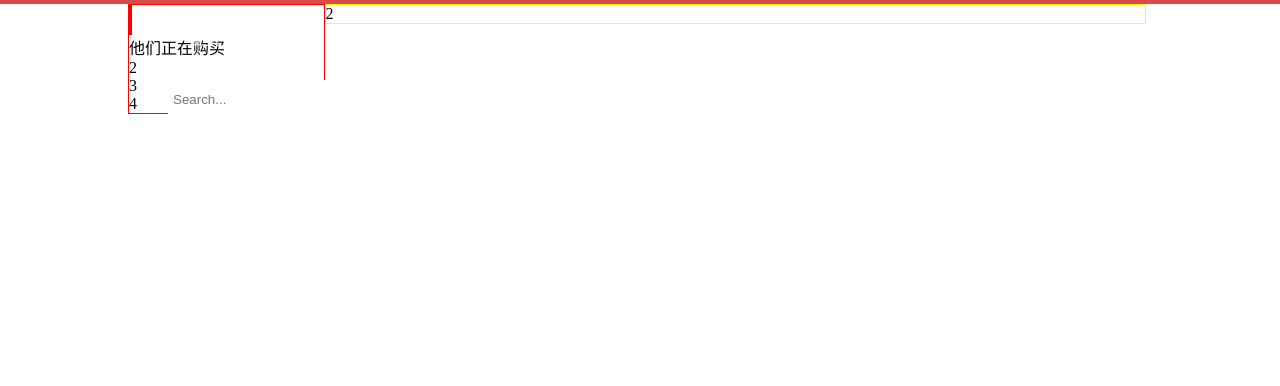
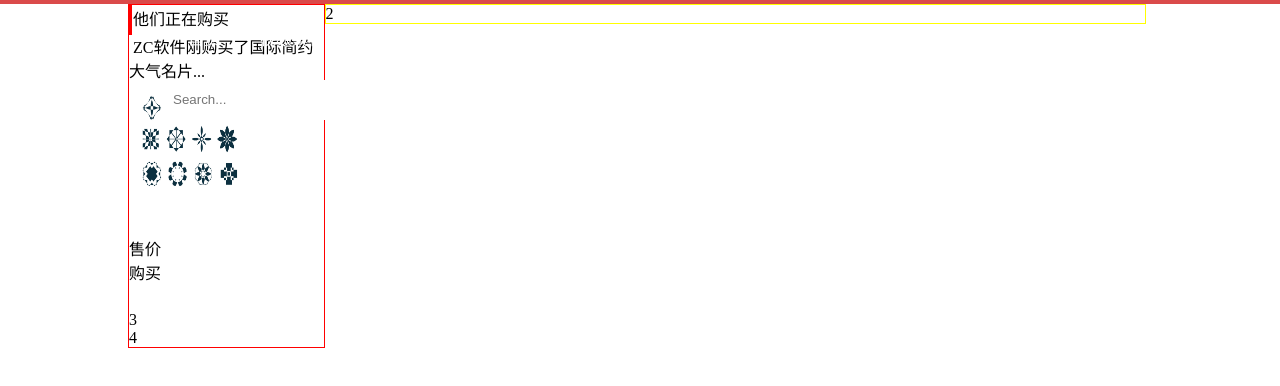
Before and after one commit to codemud/InterviewPro, a plain HTML site: page index.html in a window 1280 px wide. Shown: the part 56-442 px from the top of the page. Drawn offline with Linux system fonts and the light colour scheme.

Commit message:
完成左侧图片文字布局

```diff
--- a/index.html
+++ b/index.html
@@ -33,10 +33,24 @@
 		<div style="margin: 0 auto;height: 100%;width: 80%;padding-top:60px;">
 			<div style="width:19%;float:left;border:1px solid red;">
 				<div>
-					<p style="border-left:3px solid red;height:30px;width:1px;"></p>
-					<p style="color:#000;">他们正在购买</p>
+					<p style="border-left:3px solid red;height:30px;width:1px;float:left;"></p>
+					<p style="color:#000;line-height: 29px;font-size: 16px;">他们正在购买</p>
 				</div>
-				<div>2</div>
+				<div>
+					<div>
+						<p>ZC软件刚购买了国际简约大气名片...</p>
+					</div>
+					<div>
+						<div style="width: 100px;margin: 5%;float: left;height: 100px;">
+							<img src="img/min_1.jpg" alt="" style="width: 100%;height: 100%;">
+						</div>
+						<div style="width: 50%;margin-top: 5%;height: 100px;float: left;">
+							<p style="padding-top: 25px;">售价</p>
+							<p style="padding-bottom: 25px;">购买</p>
+						</div>
+					</div>
+				</div>
+				<p style="clear:both;"></p>
 				<div>3</div>
 				<div>4</div>
 			</div>
```
Also changed, not shown: img/min_1.jpg (added), img/min_2.jpg (added), img/min_3.jpg (added), img/min_4.jpg (added), img/min_5.jpg (added), img/min_6.jpg (added).
